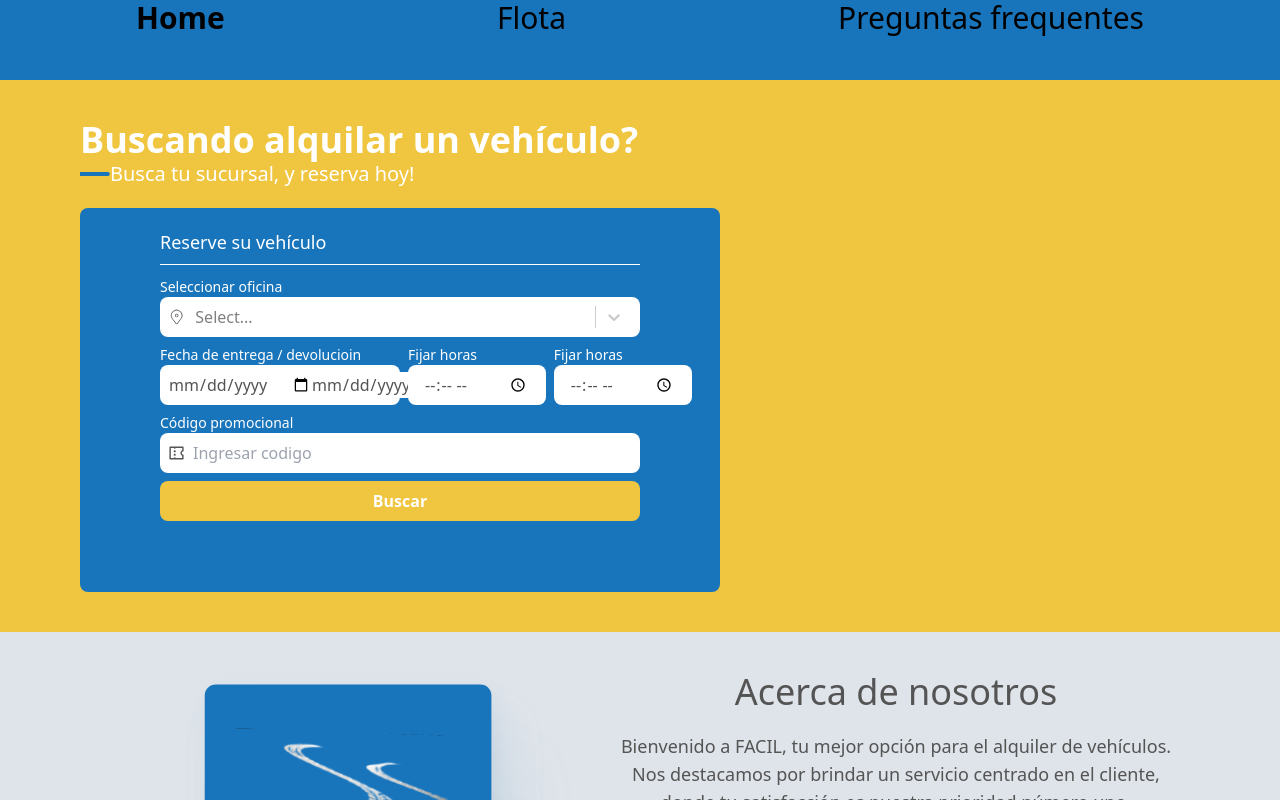
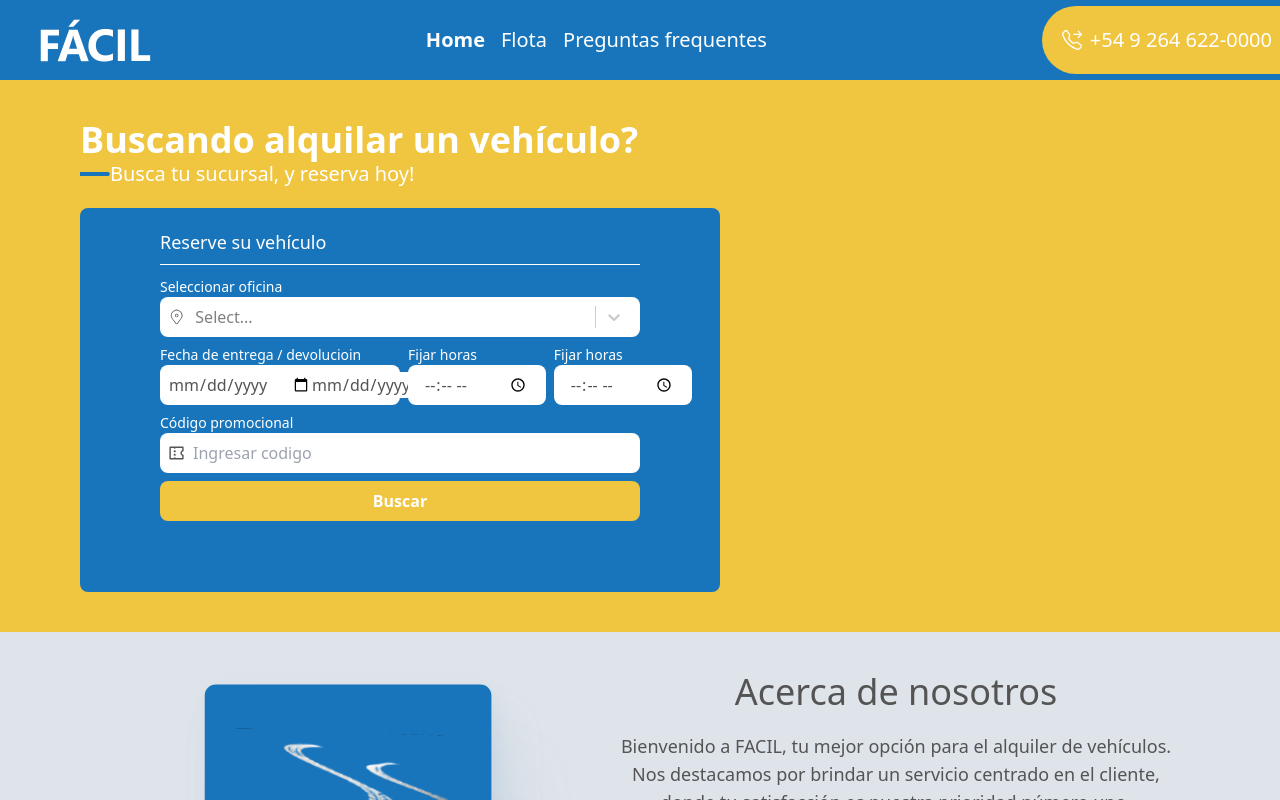
Before and after one commit to DeeRo-dev/facil-web, a React (Vite) app: page / in a window 1280 px wide. Shown: the top 800 px of the page. Built offline with nearby package versions, Linux system fonts and the light colour scheme.

Commit message:
Nav items

```diff
--- a/src/App.tsx
+++ b/src/App.tsx
@@ -3,14 +3,17 @@ import Layout from "./components/Layout.tsx/Layout";
 import Faqs from "./pages/Faqs/Faqs";
 import Home from "./pages/Home/Home";
 import { Cars } from "./pages/Cars/Cars";
+import ErrorPage from "./pages/ErrorPage";
 
 function App() {
   const routes = createBrowserRouter([
     {
       path: "/",
       element: < Layout />,
+      errorElement:<ErrorPage/>,
       children: [
-        { index:true, element: <Home/> },
+        { index:true,
+           element: <Home/> },
         { path: "/flota", element: <Cars /> },
         { path: "/faqs", element: <Faqs /> },
       ],
--- a/src/components/Nav/Nav.tsx
+++ b/src/components/Nav/Nav.tsx
@@ -1,11 +1,15 @@
-import { NavLink } from "react-router-dom";
+import { NavLink, Link } from "react-router-dom";
+import { BsTelephoneForward } from "react-icons/bs";
 import { routes } from "../../routes/routes";
 export default function Nav() {
   return (
-    <nav className="bg-primary h-20 text-white  text-3xl">
-      <ul className="flex flex-row justify-around">
+    <nav className="bg-primary h-20 flex flex-row justify-between text-3xl items-center text-whiteColor">
+    <div className="ml-10">
+    <img src="/logoFacil.png" alt="" />
+    </div>
+      <ul className="flex flex-row justify-around gap-4">
         {routes.map((route) => (
-          <li>
+          <li className="text-xl">
             <NavLink
               className={({ isActive, isPending }) =>
                 isActive ? "font-bold" : isPending ? "underline" : ""
@@ -18,6 +22,14 @@ export default function Nav() {
           </li>
         ))}
       </ul>
+       <Link to="/">
+      <div className="bg-terciary h-auto flex items-center justify-around gap-2 rounded-tl-full rounded-bl-full hover:bg-terciaryHover transition duration-300 ease-in-out">
+       <BsTelephoneForward className="text-xl ml-5"/>
+        <p className="text-xl mr-2 py-5 font-medium">
+             +54 9 264 622-0000
+        </p>
+      </div>
+      </Link>
     </nav>
   );
 }
--- a/src/pages/ErrorPage.tsx
+++ b/src/pages/ErrorPage.tsx
@@ -2,12 +2,13 @@ import React from "react";
 import { useRouteError } from "react-router-dom";
 
 const ErrorPage: React.FC = () => {
+
   const error: Error | undefined = useRouteError() as Error | undefined;
 
   return (
     <div id="error-page">
       <h1>¡Oops!</h1>
-      <p>Lo sentimos, ha ocurrido un error inesperado.</p>
+      <p>Lo sentimos, ha ocurrido un error inesperado:Facil.</p>
       {error && (
         <p>
           <i>{error.message}</i>
--- a/tailwind.config.js
+++ b/tailwind.config.js
@@ -11,6 +11,7 @@ export default {
       primary: '#1875BC',
       whiteColor: '#FFFFFF',
       terciary: '#F0C540',
+      terciaryHover:'#EABA26',
       black:'#000000',
       colorText:'#545454'
       // ...
```
